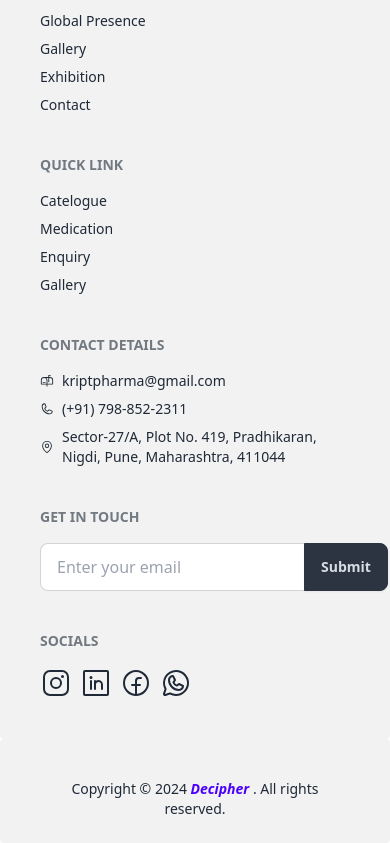
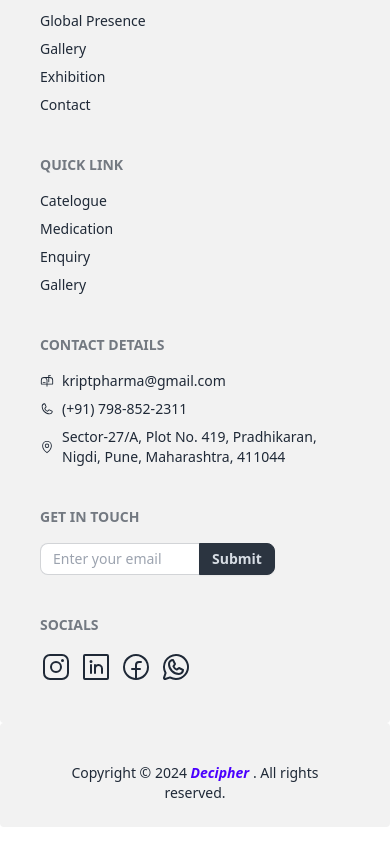
Before and after one commit to decipher-cs/kriptpharma, a React (Vite) app: page / in a window 390 px wide. Shown: the part 4674-5517 px from the top of the page. Built offline with nearby package versions, Linux system fonts and the light colour scheme.

Commit message:
Added comments to explain code and made footer elements smaller on small screen

```diff
--- a/src/routes/__root.tsx
+++ b/src/routes/__root.tsx
@@ -27,6 +27,8 @@ export const Route = createRootRoute({
                     August 2024 Booth No. IP08
                 </Alert>
 
+                {/* "px-breath lg:px-breath-lg" is here to globally create breathing room for the content*/}
+                {/* The effects of this class can be negated by using the <Breakout/> component */}
                 <main className="relative mx-auto mt-8 size-full min-h-svh max-w-12xl px-breath lg:px-breath-lg">
                     <Outlet />
                 </main>
@@ -284,13 +286,13 @@ const Footer = () => {
                     <div className="join">
                         <input
                             id="inquiry"
-                            className="input  join-item input-bordered"
+                            className="input join-item input-bordered max-sm:input-sm max-sm:max-w-40"
                             placeholder="Enter your email"
                             type="email"
                         />
                         {/* TODO: submit email somewhere */}
                         <button
-                            className="btn join-item btn-neutral"
+                            className="btn join-item btn-neutral max-sm:btn-sm"
                             type="submit"
                         >
                             Submit
@@ -328,7 +330,7 @@ const Footer = () => {
                         <a
                             // TODO: Add link to whatsapp
                             className="link-hover link"
-                            href="https://www.whatsapp.com"
+                            href="https://wa.me/message/ZLJXQKQPM75IL1"
                             target="_blank"
                         >
                             <PiWhatsappLogo className="size-8" />
```
